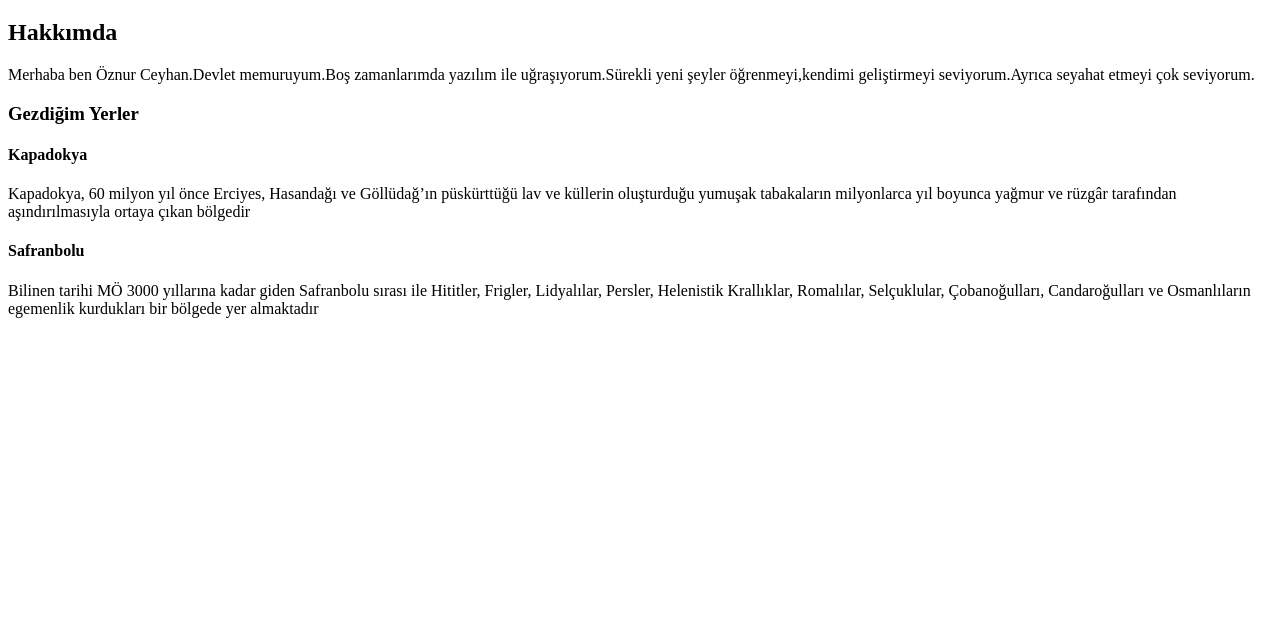
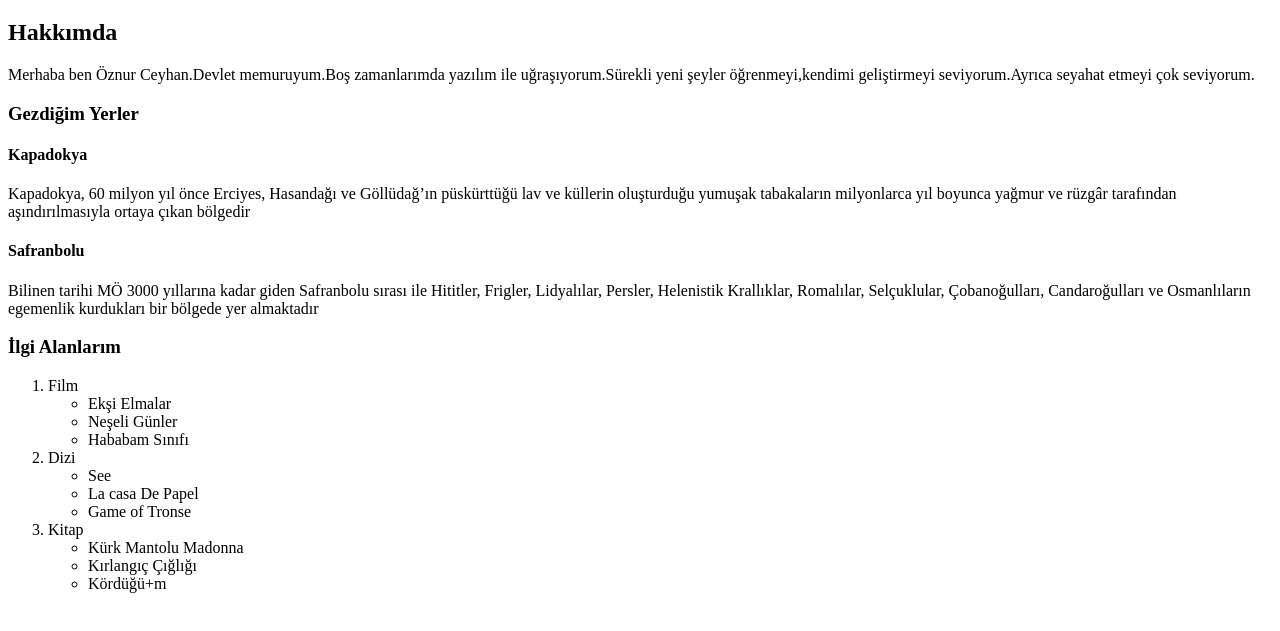
Before and after one commit to oznurceyhan/html-odev-1, a plain HTML site: page index.html in a window 1280 px wide. Shown: the part 61-692 px from the top of the page. Drawn offline with Linux system fonts and the light colour scheme.

Commit message:
html iskeleti düzeltildi ve eklemeler yapıldı

```diff
--- a/index.html
+++ b/index.html
@@ -1,5 +1,14 @@
+
+
 <!DOCTYPE html>
-<html lang:"tr">
+<html lang="en">
+<head>
+    <meta charset="UTF-8">
+    <meta http-equiv="X-UA-Compatible" content="IE=edge">
+    <meta name="viewport" content="width=device-width, initial-scale=1.0">
+    <title>Document</title>
+</head>
+<body>
     <h1>Öznur Ceyhan</h1>
 
     <!--Alt başlığa geçiş -->
@@ -20,4 +29,28 @@
 
     <h4>Safranbolu</h4>
     <p>Bilinen tarihi MÖ 3000 yıllarına kadar giden Safranbolu sırası ile Hititler, Frigler, Lidyalılar, Persler, Helenistik Krallıklar, Romalılar, Selçuklular, Çobanoğulları, Candaroğulları ve Osmanlıların egemenlik kurdukları bir bölgede yer almaktadır</p>
+    <h3>İlgi Alanlarım</h3>
+    <ol>
+        <li>Film</li>
+        <ul>
+            <li>Ekşi Elmalar</li>
+            <li>Neşeli Günler</li>
+            <li>Hababam Sınıfı</li>
+        </ul>
+        <li>Dizi</li>
+        <ul>
+            <li>See</li>
+            <li>La casa De Papel</li>
+            <li>Game of Tronse</li>
+        </ul>
+        <li>Kitap</li>
+        <ul>
+            <li>Kürk Mantolu Madonna</li>
+            <li>Kırlangıç Çığlığı</li>
+            <li>Kördüğü+m</li>
+        </ul>
+    </ol>
+</body>
+
+
 </html>
```
